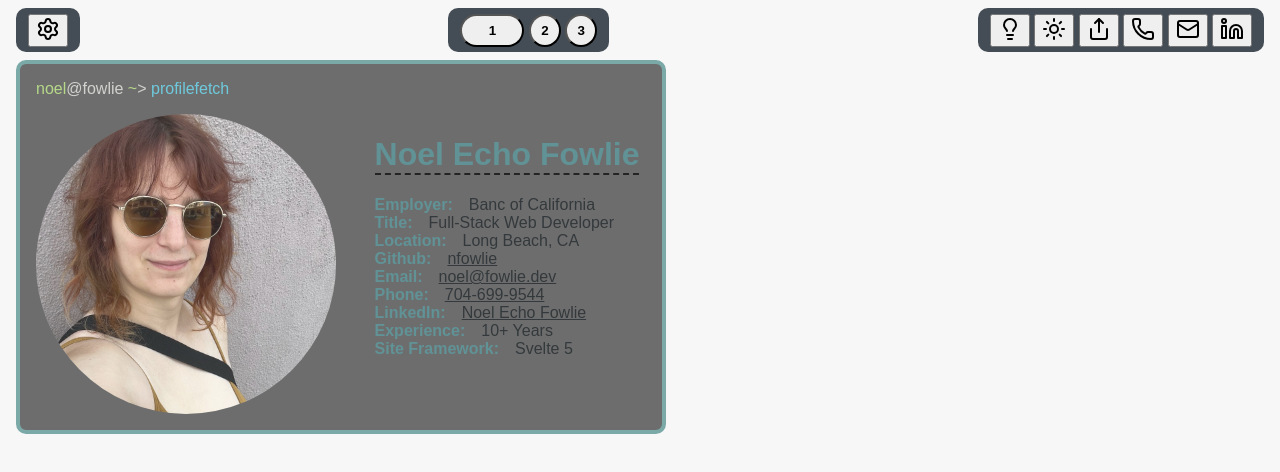
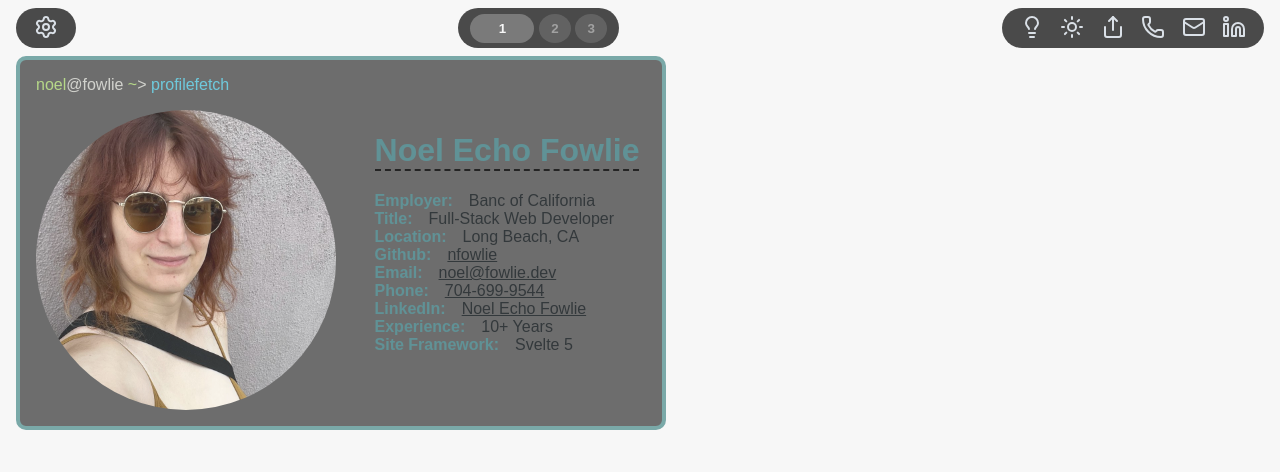
Before and after one commit to nfowlie/personal-site-svelte, a SvelteKit app: page / in a window 1280 px wide. Shown: the top 472 px of the page. Built offline with nearby package versions, Linux system fonts and the light colour scheme.

Commit message:
Navbar styling changes.

```diff
--- a/src/lib/components/Desktops.svelte
+++ b/src/lib/components/Desktops.svelte
@@ -29,11 +29,6 @@
 
 <style>
 	#desktops {
-		padding-inline: 0.75rem;
-		padding-block: 0.35rem;
-		background-color: var(--gray4);
-		display: inline-block;
-		border-radius: 10px;
 	}
 	button {
 		font-weight: 700;
@@ -41,9 +36,13 @@
 		width: 2rem;
 		border-radius: 50%;
 		transition: 250ms;
+		background-color: hsla(0, 0%, 62%, 0.58);
+		opacity: 0.5;
+		color: var(--gray0);
 	}
 	button.current {
 		width: 4rem;
 		border-radius: 25px;
+		opacity: 1;
 	}
 </style>
--- a/src/lib/components/LucideIcon.svelte
+++ b/src/lib/components/LucideIcon.svelte
@@ -3,4 +3,10 @@
 	export let name;
 </script>
 
-<svelte:component this={icons[name]} {...$$props} />
+<svelte:component this={icons[name]} {...$$props} class="icon" />
+
+<style>
+	:global(.icon) {
+		color: var(--gray1);
+	}
+</style>
--- a/src/lib/components/Start.svelte
+++ b/src/lib/components/Start.svelte
@@ -10,10 +10,5 @@
 
 <style>
 	#start {
-		padding-inline: 0.75rem;
-		padding-block: 0.35rem;
-		background-color: var(--gray4);
-		display: inline-block;
-		border-radius: 10px;
 	}
 </style>
--- a/src/lib/components/Status.svelte
+++ b/src/lib/components/Status.svelte
@@ -25,10 +25,5 @@
 
 <style>
 	#status {
-		padding-inline: 0.75rem;
-		padding-block: 0.35rem;
-		background-color: var(--gray4);
-		display: inline-block;
-		border-radius: 10px;
 	}
 </style>
--- a/src/routes/+layout.svelte
+++ b/src/routes/+layout.svelte
@@ -118,4 +118,17 @@
 		grid-template-columns: repeat(3, max-content);
 		justify-content: space-between;
 	}
+	:global(.navbar > *) {
+		padding-inline: 0.75rem;
+		padding-block: 0.35rem;
+		background-color: rgba(0, 0, 0, 0.699);
+		display: inline-block;
+		border-radius: 20px;
+	}
+	:global(button) {
+		background: none;
+		border: none;
+		outline: none;
+		box-shadow: none;
+	}
 </style>
```
